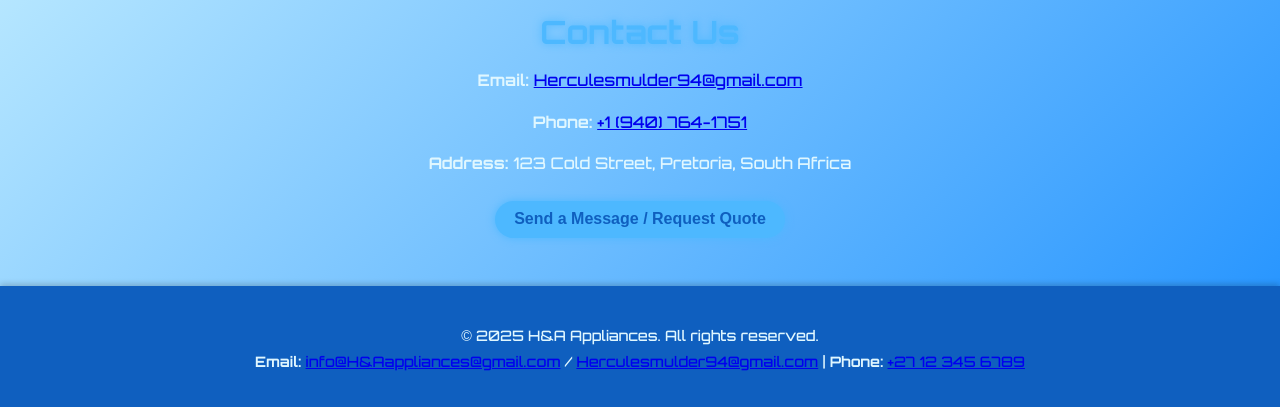
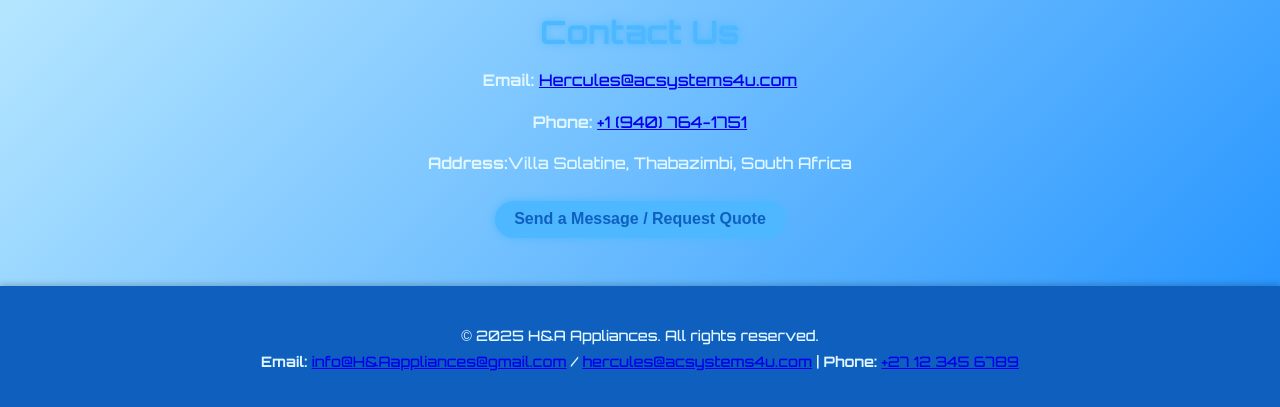
Before and after one commit to ijanvdwesz/H-A-Appliances-Frontend, a React (Create React App) app: page /contact in a window 1280 px wide. Shown: the part 492-899 px from the top of the page. Built offline with nearby package versions, Linux system fonts and the light colour scheme.

Commit message:
contact info update

```diff
--- a/src/Pages/AboutContactPage.jsx
+++ b/src/Pages/AboutContactPage.jsx
@@ -29,8 +29,8 @@ function AboutContactPage() {
 
         <p>
           <strong>Email:</strong>{" "}
-          <a href="mailto:Herculesmulder94@gmail.com">
-            Herculesmulder94@gmail.com
+          <a href="mailto:hercules@acsystems4u.com">
+            Hercules@acsystems4u.com
           </a>
         </p>
 
@@ -40,7 +40,7 @@ function AboutContactPage() {
         </p>
 
         <p>
-          <strong>Address:</strong> 123 Cold Street, Pretoria, South Africa
+          <strong>Address:</strong>Villa Solatine, Thabazimbi, South Africa
         </p>
 
         <button
@@ -75,8 +75,8 @@ function AboutContactPage() {
             info@H&Aappliances@gmail.com
           </a>{" "}
           /{" "}
-          <a href="mailto:Herculesmulder94@gmail.com">
-            Herculesmulder94@gmail.com
+          <a href="mailto:hercules@acsystems4u.com">
+            hercules@acsystems4u.com
           </a>{" "}
           | <strong>Phone:</strong>{" "}
           <a href="tel:+27123456789">+27 12 345 6789</a>
```
